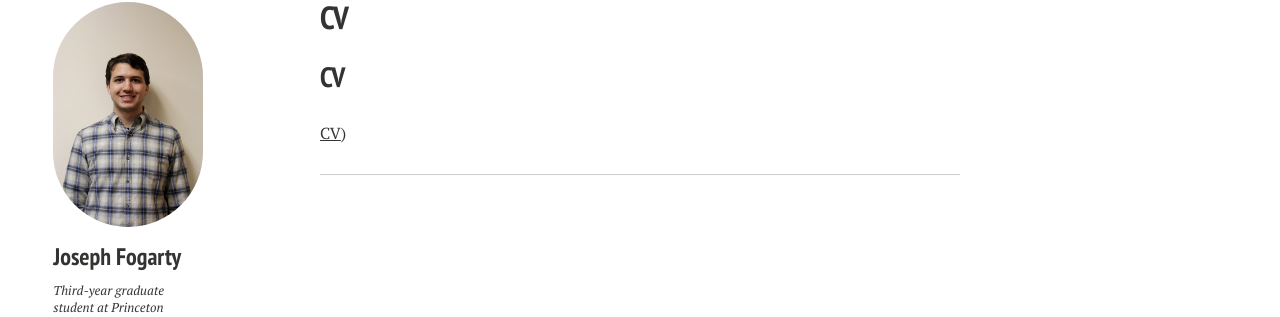
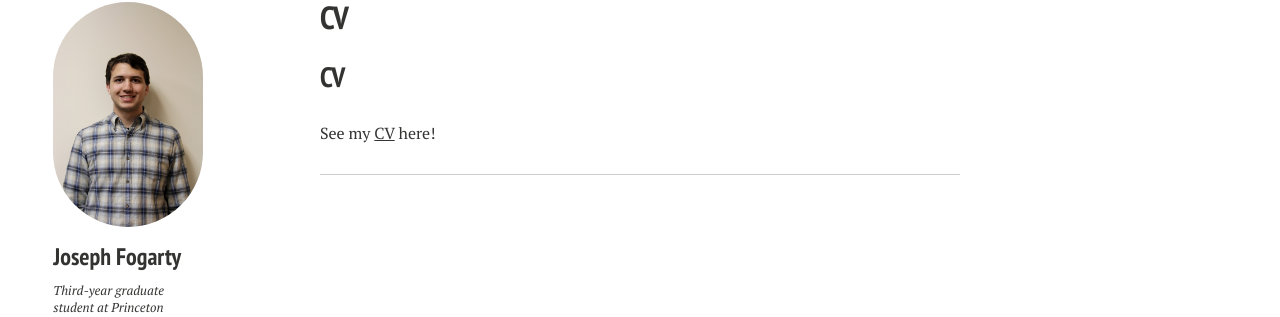
Before and after one commit to josephfogarty/josephfogarty.github.io, a Jekyll site: the page built from cv.md, in a window 1280 px wide. Shown: the part 154-471 px from the top of the page. Built offline with Jekyll 4.4.1, drawn with Linux system fonts in a browser that asks for light colours; nearby versions of some CDN libraries.

Commit message:
Update cv.md

```diff
--- a/cv.md
+++ b/cv.md
@@ -1,13 +1,9 @@
 ---
 layout: page
 title: CV
-excerpt: "CV"
+excerpt: "Curriculum Vitae"
 ---
 
 ## CV
 
-[CV](docs\Joseph_Fogarty_CV_Aug_26_2020.pdf){:target="_blank"})
-
-<!-- ### Footer
-
-Last updated: May 2013 -->
+See my [CV](docs\Joseph_Fogarty_CV_Aug_26_2020.pdf){:target="_blank"} here!
```
